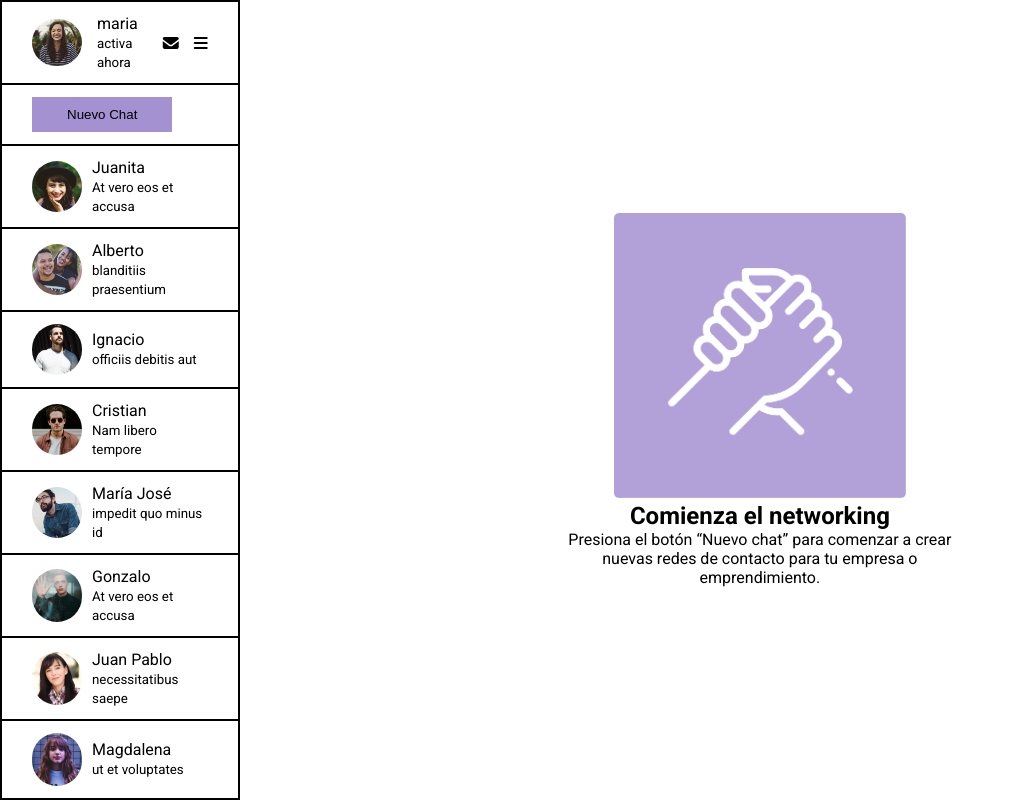
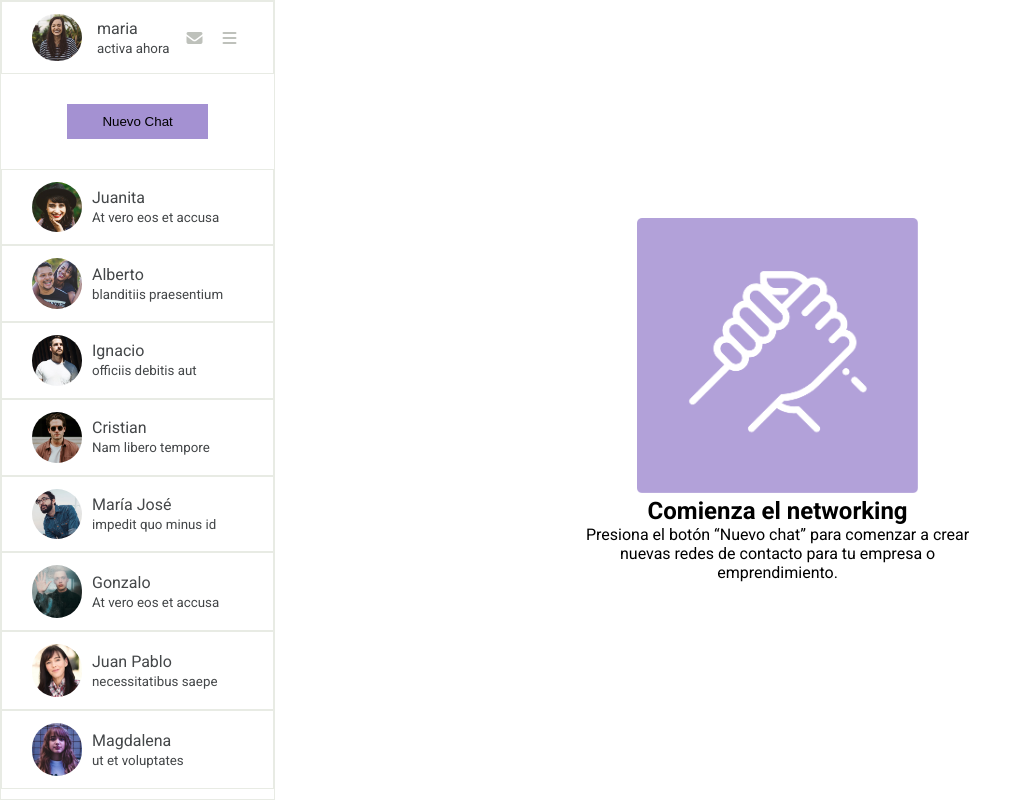
Before and after one commit to cmillal/pagina_flex, a plain HTML site: page index.html in a window 1280 px wide. Shown: the whole page, without its empty margins (0-1031 px from the left). Drawn offline with Linux system fonts and the light colour scheme.

Commit message:
color iconos

```diff
--- a/asset/style.css
+++ b/asset/style.css
@@ -10,9 +10,10 @@
   }
 
   aside {
-    width: 250px;
+    width: 350px;
     min-height: 100vh;
     border: 1px solid;
+    color: #e8ebe4;
   }
 
 aside .maria-profile {
@@ -29,14 +30,21 @@ aside .maria-info {
     align-items: center;
     gap: 15px;
 }
+.maria-info i {
+    color: #bec1bb;
+}
 
 aside .maria-profile img {
     display: flex;
     align-items: center;
     width: 50px;
     border-radius: 100px;
+}
 
-}
+ .datas {
+    color: #444749;
+   }
+
 .cajon {
     display: flex;
     align-items: center;
@@ -52,6 +60,12 @@ section .foto {
     gap: 10px;
 }
 
+.texto-caja {
+    color:
+    #444749
+    ;
+}
+
 section .foto img {
             width: 50px;
     border-radius: 100px;
@@ -64,10 +78,17 @@ section .foto img {
 
 }
 
+.caja-boton {
+    display: flex;
+    justify-content: center;
+    align-items: center;
+}
+
 section .boton {
    padding: 10px 35px;
    background-color: #A491D2;
    border: none;
+   margin: 30px 0;
 }
 
 main {
--- a/index.html
+++ b/index.html
@@ -29,7 +29,7 @@
         <section class="maria-profile">
             <div class="maria-info">
                 <img src="./asset/img/Screen Shot 2018-11-28 at 15.27.14.jpg" alt="chica-riendo">
-                <div class="data">
+                <div class="datas">
                     <p>maria</p>
                     <small>activa ahora</small>
                 </div>
@@ -44,7 +44,7 @@
 
         <!--boton chat-->
         <section>
-            <div class="cajas">
+            <div class="caja-boton">
                 <button class="boton">Nuevo Chat</button>
             </div>
         </section>
```
